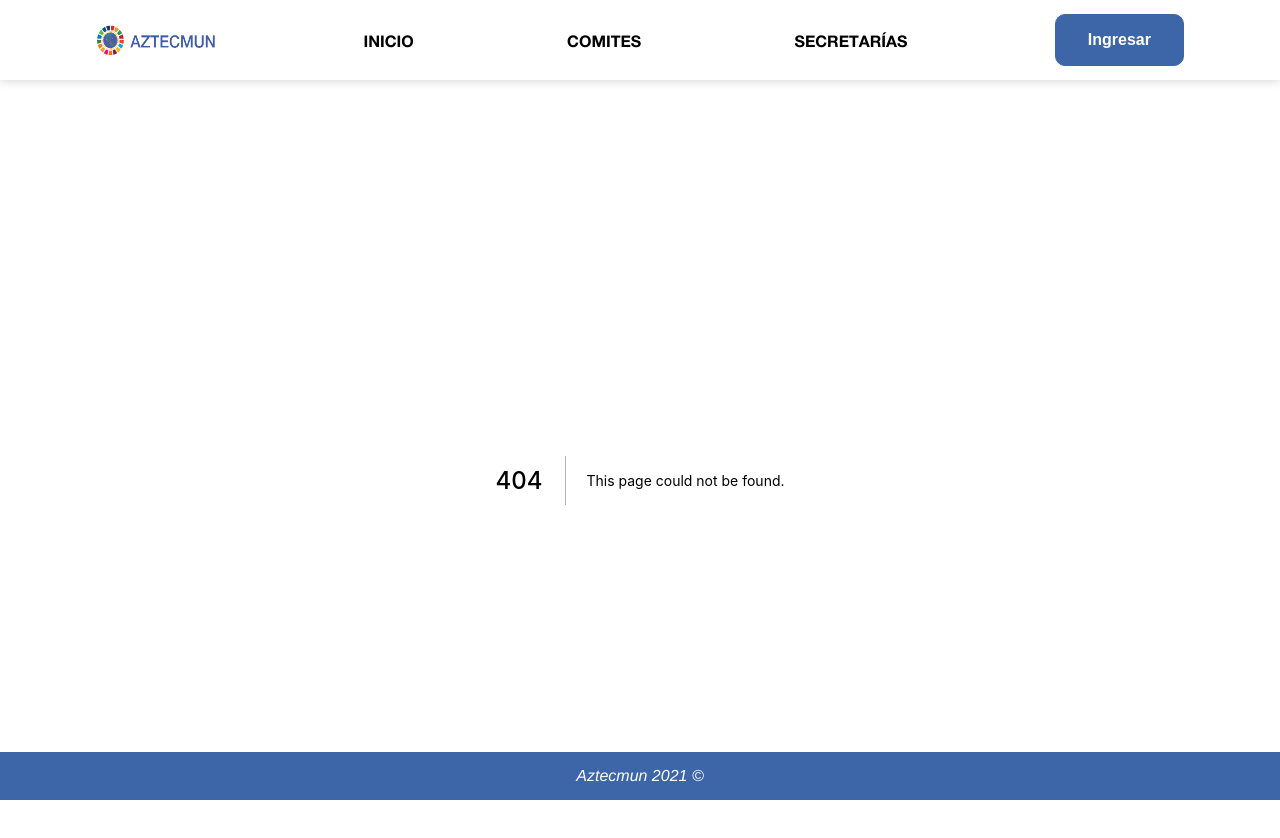
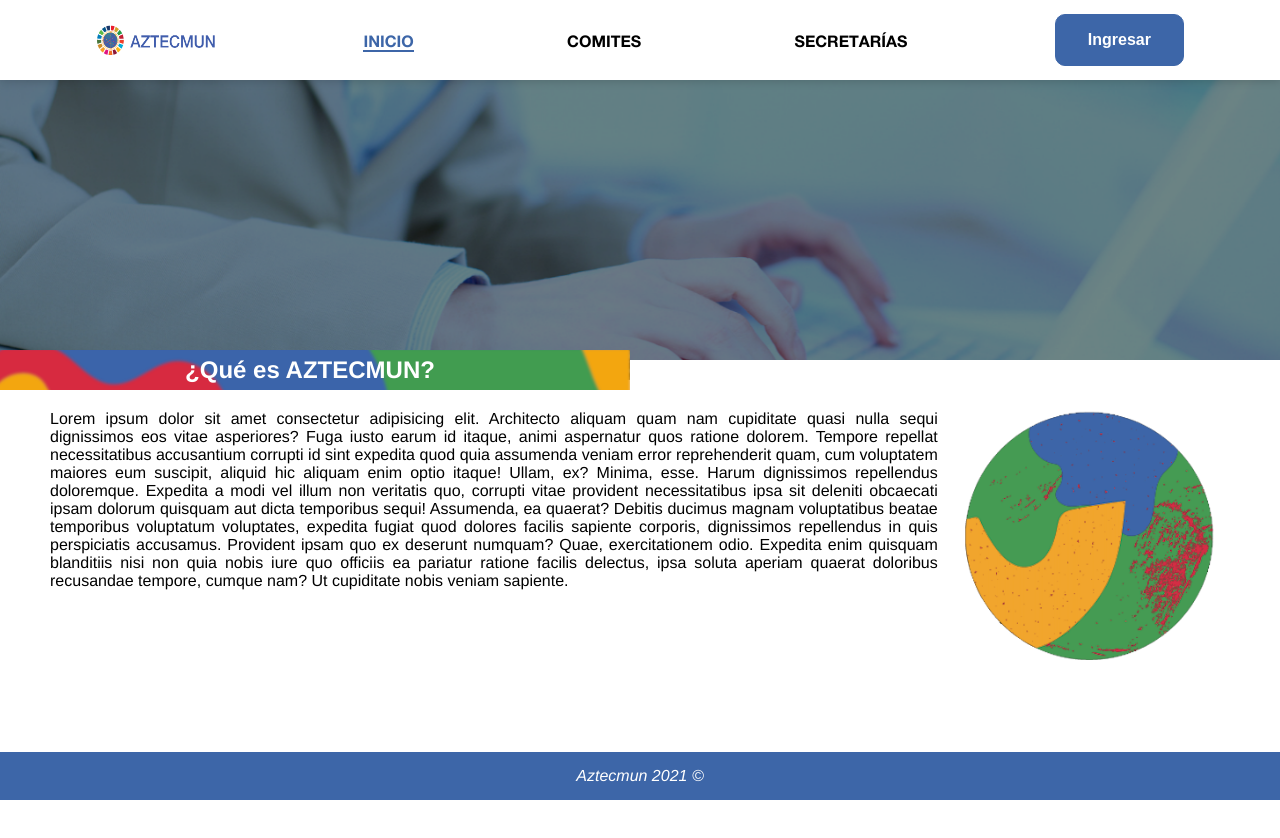
Before and after one commit to aztecmun/aztecmun-2021, a Next.js app: page / in a window 1280 px wide. Before the commit this address had no page. Shown: the top 838 px of the page. Built offline with nearby package versions, Linux system fonts and the light colour scheme.

Commit message:
Design 75%

```diff
--- a/components/Layout/Navbar/index.js
+++ b/components/Layout/Navbar/index.js
@@ -20,8 +20,8 @@ export default function Navbar() {
         <NavIcon onClick={() => setOpen(!open)} />
 
         <NavLink onClick={() => setOpen(!open)}>
-          <Link href="/home">
-            <a className={router.asPath === '/home' ? 'active' : ''}>Inicio</a>
+          <Link href="/">
+            <a className={router.asPath === '/' ? 'active' : ''}>Inicio</a>
           </Link>
         </NavLink>
 
--- /dev/null
+++ b/pages/home/HomeElements.js
@@ -0,0 +1,3 @@
+import styled from 'styled-components'
+
+export const SubMenu = styled.div``
--- a/pages/home/index.js
+++ b/pages/home/index.js
@@ -17,6 +17,10 @@ const Desc = styled(Description)`
   img {
     height: 250px;
     width: 300px;
+  }
+
+  @media (max-width: 768px) {
+    flex-direction: column;
   }
 `
 
--- /dev/null
+++ b/pages/index.js
@@ -0,0 +1,14 @@
+import React from 'react'
+
+// Import local components
+import Home from './home'
+
+function index() {
+  return (
+    <div>
+      <Home />
+    </div>
+  )
+}
+
+export default index
```
Also changed, not shown: pages/home/IndexElements.js (deleted).
